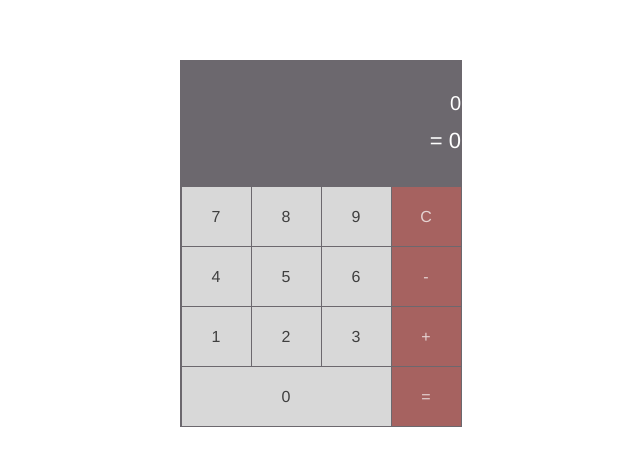
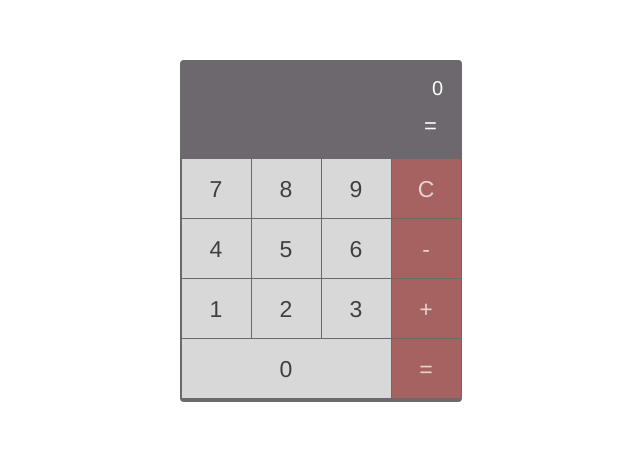
Before and after one commit to PavelKoroteev/pavelkoroteev.github.io, a Vue app: page / in a window 1280 px wide. Shown: the top 466 px of the page, without its empty margins (319-959 px from the left). Built offline with nearby package versions, Linux system fonts and the light colour scheme.

Commit message:
Added async calculation, loading mask.

```diff
--- a/src/components/Calculator.css
+++ b/src/components/Calculator.css
@@ -5,14 +5,23 @@
   --result-height: 40px;
 
   display: grid;
-  grid-template: 25px var(--buffer-height) var(--result-height) 25px repeat(4, var(--cell-height)) / repeat(4, var(--cell-width));
+  grid-template: 10px var(--buffer-height) var(--result-height) 12px repeat(4, var(--cell-height)) / repeat(4, var(--cell-width));
   background-color: #6c686e;
   padding: 1px;
   width: fit-content;
   margin: auto;
+  border-radius: 4px;
+  padding-bottom: 4px;
+  font-size: 23px;
+}
+
+.calculator_loading {
+  pointer-events: none;
+  opacity: 0.7;
 }
 
 .number-display {
+  padding: 0 18px;
   color: #fff;
   white-space: nowrap;
   direction: rtl;
--- a/src/components/Calculator.tsx
+++ b/src/components/Calculator.tsx
@@ -9,24 +9,46 @@ interface Props {
 
 @Component
 export default class Calculator extends VueComponent<Props> {
-  @Prop()
-  private msg!: string;
+  private isNeedCalculate = true;
+  private isLoading = false;
+
+  calucateDecorator(fn: Function, isNeedCalculate: boolean) {
+    return (...args: Array<any>) => {
+      this.isNeedCalculate = isNeedCalculate;
+      return fn(...args);
+    }
+  }
 
   get buffer() {
     return this.$store.state.buffer;
   }
 
   get result() {
-    const correctExpression = this.buffer.replace(/[^\d]*$/g, '');
+    if (this.isNeedCalculate) {
+      return '';
+    }
+    return this.$store.state.result;
+  }
+
+  getResult(expression: string) {
+    const correctExpression = expression.replace(/[^\d]*$/g, '');
     return eval(correctExpression);
   }
 
+  negativeNumberRltToNormal(number: string) {
+    return number.split(/(?<=-)(?=\d)/).reverse().join('');
+  }
+
   get bufferRltToNormal() {
-    return this.$store.state.buffer.split(/(?<=\d)(?=\s)|(?<=\s)(?=\d)/).reverse().join('');
+    return this.$store.state.buffer
+      .split(/(?<=\d)(?=\s)|(?<=\s)(?=\d)/)
+      .reverse()
+      .map(this.negativeNumberRltToNormal)
+      .join('');
   }
 
   get resultRtlToNormal() {
-    return String(this.result).split(/(?<=-)/).reverse().join('');
+    return this.negativeNumberRltToNormal(String(this.result));
   }
 
   public handleChangeValue(value: string) {
@@ -54,33 +76,59 @@ export default class Calculator extends VueComponent<Props> {
 
   private onClearClick(value: string) {
     this.$store.state.buffer = '0';
+    this.$store.state.result = '0';
   }
 
-  private onCalculateClick(event: MouseEvent) {
-    this.$store.state.buffer = String(this.result);
+  private async onCalculateClick(value: string) {
+    this.setLoading(true);
+    try {
+      const result = await this.fetchCalculated(this.$store.state.buffer);
+      this.isNeedCalculate = false;
+      this.$store.state.result = result;
+      this.$store.state.buffer = String(result);
+    } finally {
+      this.setLoading(false);
+    }
+  }
+
+  private setLoading(state: boolean) {
+    this.isLoading = state;
+  }
+
+  private fetchCalculated(expression: string) {
+    return new Promise(resolve => {
+      setTimeout(() => {
+        const result = this.getResult(expression);
+        resolve(result);
+      }, 2000);
+    });
   }
 
   render() {
+    const mainStyles = [styles.calculator];
+    if (this.isLoading) {
+      mainStyles.push(styles.calculator_loading);
+    }
     return (
-      <div class={styles.calculator}>
+      <div class={mainStyles}>
         <div class={[styles['number-display'], styles.buffer]}>{this.bufferRltToNormal}</div>
         <div class={[styles['number-display'], styles.result]}>{this.resultRtlToNormal}&nbsp;=</div>
 
-        <Button type="Number" value="0" classes={[styles.zero]} handleClick={this.handleChangeValue}></Button>
-        <Button type="Number" value="1" classes={[styles.one]} handleClick={this.handleChangeValue}></Button>
-        <Button type="Number" value="2" classes={[styles.two]} handleClick={this.handleChangeValue}></Button>
-        <Button type="Number" value="3" classes={[styles.three]} handleClick={this.handleChangeValue}></Button>
-        <Button type="Number" value="4" classes={[styles.four]} handleClick={this.handleChangeValue}></Button>
-        <Button type="Number" value="5" classes={[styles.five]} handleClick={this.handleChangeValue}></Button>
-        <Button type="Number" value="6" classes={[styles.six]} handleClick={this.handleChangeValue}></Button>
-        <Button type="Number" value="7" classes={[styles.seven]} handleClick={this.handleChangeValue}></Button>
-        <Button type="Number" value="8" classes={[styles.eight]} handleClick={this.handleChangeValue}></Button>
-        <Button type="Number" value="9" classes={[styles.nine]} handleClick={this.handleChangeValue}></Button>
+        <Button type="Number" value="0" classes={[styles.zero]} handleClick={this.calucateDecorator(this.handleChangeValue, true)}></Button>
+        <Button type="Number" value="1" classes={[styles.one]} handleClick={this.calucateDecorator(this.handleChangeValue, true)}></Button>
+        <Button type="Number" value="2" classes={[styles.two]} handleClick={this.calucateDecorator(this.handleChangeValue, true)}></Button>
+        <Button type="Number" value="3" classes={[styles.three]} handleClick={this.calucateDecorator(this.handleChangeValue, true)}></Button>
+        <Button type="Number" value="4" classes={[styles.four]} handleClick={this.calucateDecorator(this.handleChangeValue, true)}></Button>
+        <Button type="Number" value="5" classes={[styles.five]} handleClick={this.calucateDecorator(this.handleChangeValue, true)}></Button>
+        <Button type="Number" value="6" classes={[styles.six]} handleClick={this.calucateDecorator(this.handleChangeValue, true)}></Button>
+        <Button type="Number" value="7" classes={[styles.seven]} handleClick={this.calucateDecorator(this.handleChangeValue, true)}></Button>
+        <Button type="Number" value="8" classes={[styles.eight]} handleClick={this.calucateDecorator(this.handleChangeValue, true)}></Button>
+        <Button type="Number" value="9" classes={[styles.nine]} handleClick={this.calucateDecorator(this.handleChangeValue, true)}></Button>
 
-        <Button type="Action" value="C" classes={[styles.clear]} handleClick={this.onClearClick}></Button>
-        <Button type="Action" value="-" classes={[styles.minus]} handleClick={this.onOperatorClick}></Button>
-        <Button type="Action" value="+" classes={[styles.plus]} handleClick={this.onOperatorClick}></Button>
-        <Button type="Action" value="=" classes={[styles.calculate]} handleClick={this.onCalculateClick}></Button>
+        <Button type="Action" value="C" classes={[styles.clear]} handleClick={this.calucateDecorator(this.onClearClick, false)}></Button>
+        <Button type="Action" value="-" classes={[styles.minus]} handleClick={this.calucateDecorator(this.onOperatorClick, true)}></Button>
+        <Button type="Action" value="+" classes={[styles.plus]} handleClick={this.calucateDecorator(this.onOperatorClick, true)}></Button>
+        <Button type="Action" value="=" classes={[styles.calculate]} handleClick={this.calucateDecorator(this.onCalculateClick, true)}></Button>
       </div>
     )
   }
--- a/src/store.ts
+++ b/src/store.ts
@@ -5,7 +5,8 @@ Vue.use(Vuex)
 
 export default new Vuex.Store({
   state: {
-    buffer: '0'
+    buffer: '0',
+    result: 0
   },
   mutations: {
 
```
